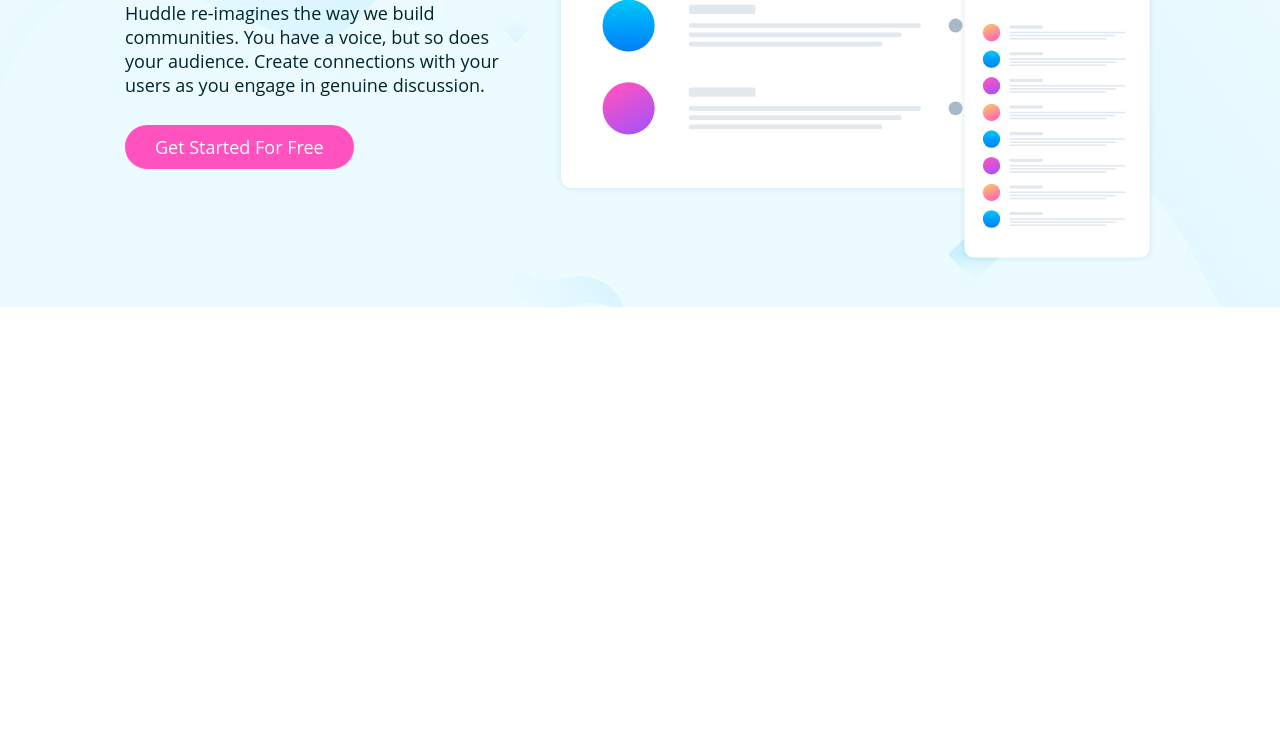
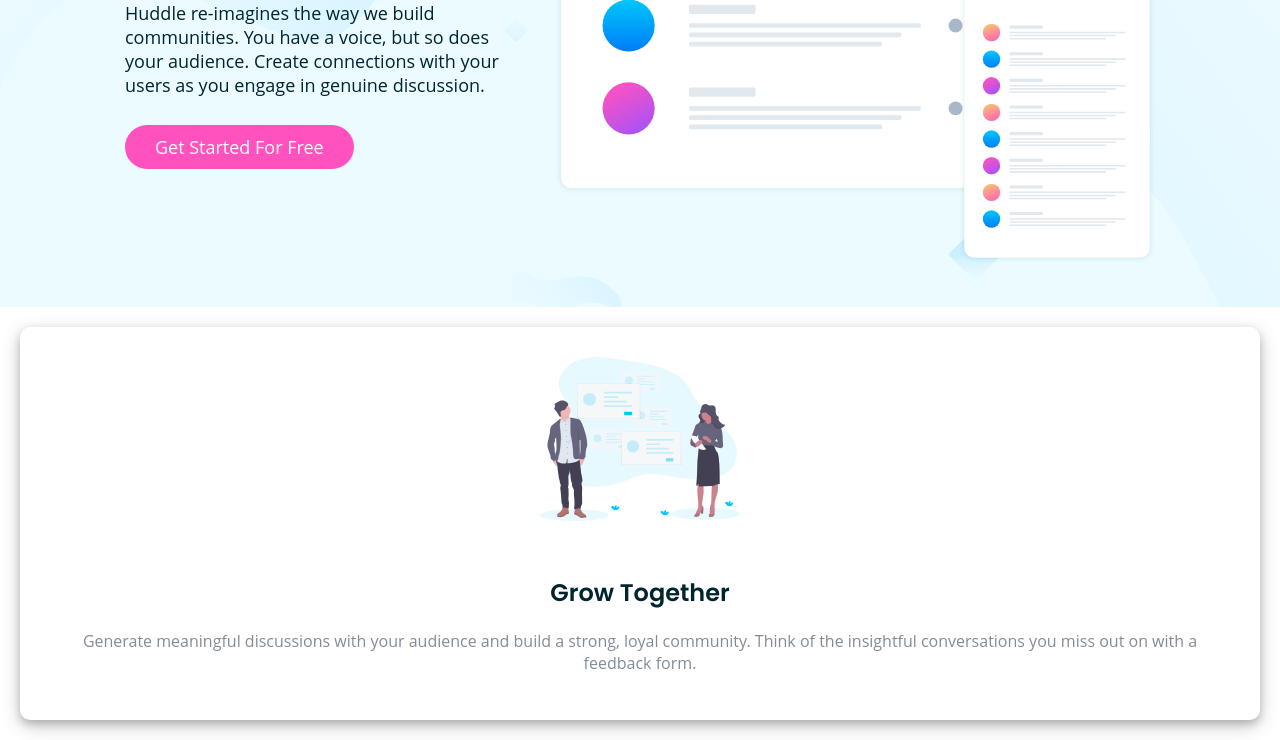
Before and after one commit to fidexcode/Huddle-landing-page, a plain HTML site: page index.html in a window 1280 px wide. Shown: the part 319-1059 px from the top of the page. Before the commit the page ends 800 px from the top, so only its background shows below. Drawn offline with Linux system fonts and the light colour scheme.

Commit message:
added a new section

```diff
--- a/index.html
+++ b/index.html
@@ -41,6 +41,24 @@
         </div>
       </article>
     </header>
-    <main></main>
+    <main>
+      <section class="gt-section">
+        <div class="gt-img">
+          <img
+            src="images/illustration-grow-together.svg"
+            alt=""
+            width="100%"
+          />
+        </div>
+        <div class="gt-text">
+          <h2>Grow Together</h2>
+          <p>
+            Generate meaningful discussions with your audience and build a
+            strong, loyal community. Think of the insightful conversations you
+            miss out on with a feedback form.
+          </p>
+        </div>
+      </section>
+    </main>
   </body>
 </html>
--- a/styles.css
+++ b/styles.css
@@ -2,8 +2,8 @@ body {
   margin: 0;
   padding: 0;
   box-sizing: border-box;
+  background-color: #fff;
 }
-
 :root {
   /*Colors*/
   --pink: hsl(322, 100%, 66%);
@@ -19,6 +19,7 @@ body {
   --b-weights: 400, 700;
   --b-font-size: 18px;
 }
+
 header {
   background-image: url(images/bg-hero-mobile.svg);
   background-color: var(--Very-Pale-Cyan);
@@ -81,6 +82,36 @@ article {
   margin-top: 50px;
   width: 250px;
 }
+main {
+  padding: 20px;
+}
+.gt-section {
+  display: grid;
+  place-items: center;
+  border-radius: 10px;
+  padding: 30px;
+  background-color: #fff;
+  box-shadow:
+    0 4px 8px 0 rgba(0, 0, 0, 0.2),
+    0 6px 20px 0 rgba(0, 0, 0, 0.19);
+}
+.gt-img {
+  width: 200px;
+}
+.gt-text {
+  margin-top: 30px;
+}
+.gt-text h2 {
+  font-family: var(--h-font-family);
+  font-weight: var(--h-weights);
+  color: var(--Very-Dark-Cyan);
+  text-align: center;
+}
+.gt-text p {
+  font-family: var(--b-font-family);
+  color: var(--Grayish-Blue);
+  text-align: center;
+}
 
 @media only screen and (min-width: 768px) {
   header {
```
